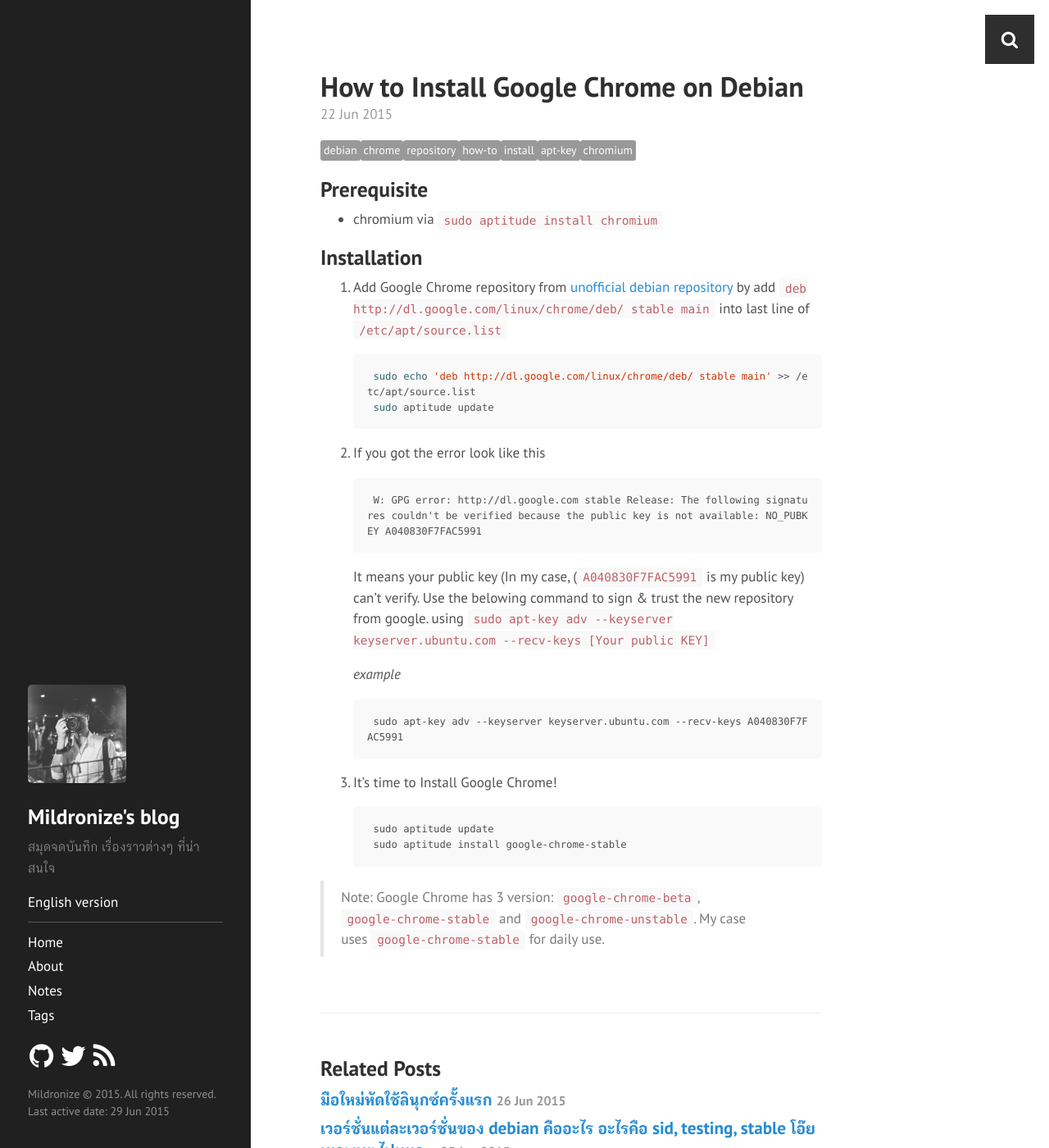
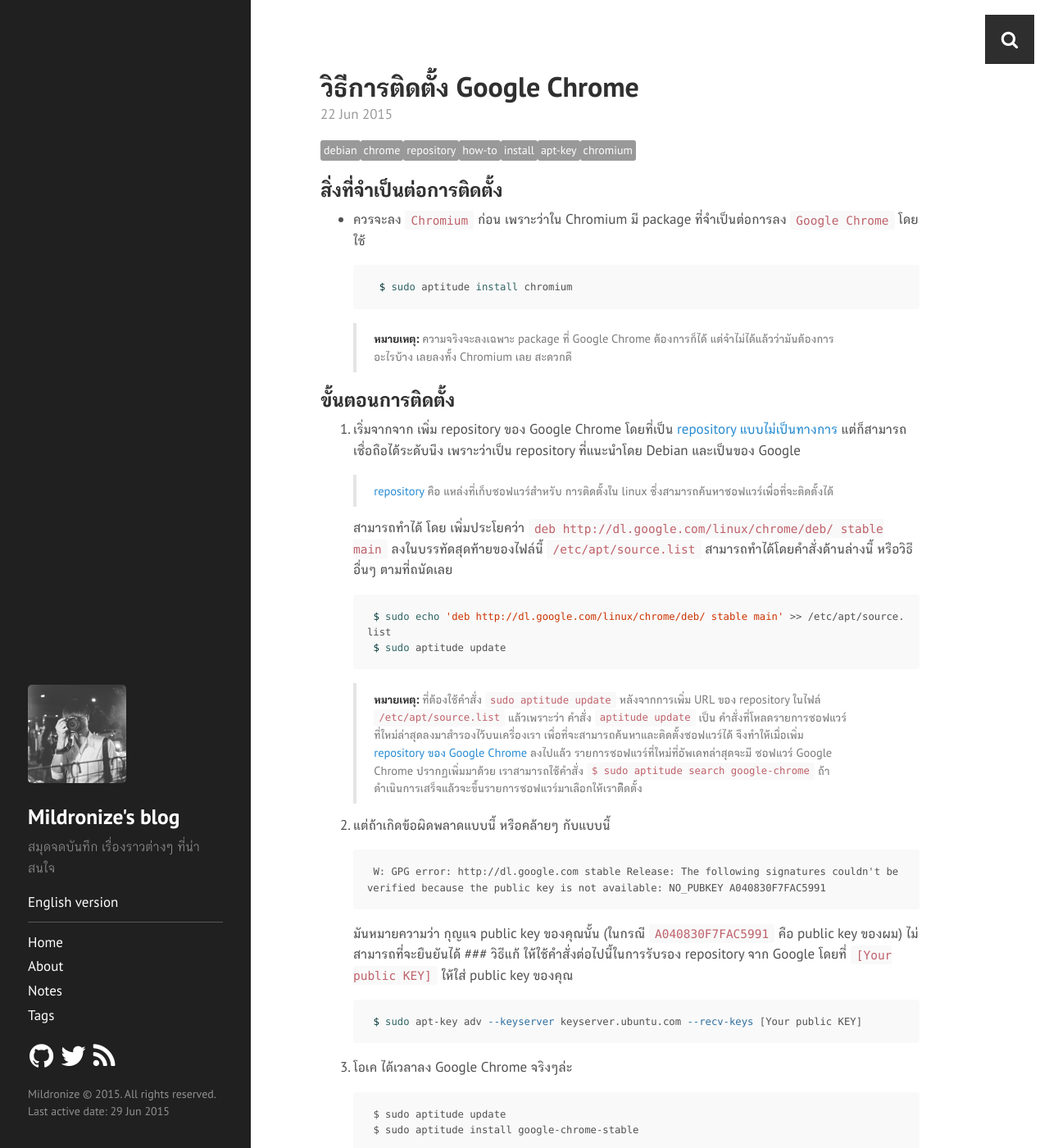
Before and after one commit to mildronize/th-legacy, a Jekyll site: the page built from _posts/2015-06-22-how-to-install-google-chrome-on-debian.md, in a window 1280 px wide and 1400 px high. Shown: the whole window at 82% size. Built offline with Jekyll 4.4.1, drawn with Linux system fonts in a browser that asks for light colours; Markdown is read by kramdown in place of the engine named in the settings; comment, search, counter and statistics services are not loaded; some of the changed text lies outside the part shown.

Commit message:
update thai lang post, fix css

````diff
--- a/_posts/2015-06-22-how-to-install-google-chrome-on-debian.md
+++ b/_posts/2015-06-22-how-to-install-google-chrome-on-debian.md
@@ -1,40 +1,54 @@
 ---
 layout: post
-title: How to Install Google Chrome on Debian
-description: Installation instuction by using Google repository, and troubleshooting a error of public key is not available.
+title: วิธีการติดตั้ง Google Chrome
+description: วิธีการติดตั้งทีละขั้นตอนผ่าน Google repository และการแก้ปัญหาข้อผิดพลากของ public key ในการเพิ่ม repository ใหม่
 tags: [debian, chrome, repository, how-to, install, apt-key, chromium]
 category: articles
 ---
 
-## Prerequisite
-- chromium via `sudo aptitude install chromium`
 
-## Installation
-1. Add Google Chrome repository from [unofficial debian repository](https://wiki.debian.org/UnofficialRepositories) by add `deb http://dl.google.com/linux/chrome/deb/ stable main` into last line of `/etc/apt/source.list`
+## สิ่งที่จำเป็นต่อการติดตั้ง
+- ควรจะลง `Chromium` ก่อน เพราะว่าใน Chromium มี package ที่จำเป็นต่อการลง `Google Chrome` โดยใช้
 
     ```bash
-    sudo echo 'deb http://dl.google.com/linux/chrome/deb/ stable main' >> /etc/apt/source.list
-    sudo aptitude update
+    $ sudo aptitude install chromium
     ```
 
-2. If you got the error look like this
+    >  **หมายเหตุ:** ความจริงจะลงเฉพาะ package ที่ Google Chrome ต้องการก็ได้ แต่จำไม่ได้แล้วว่ามันต้องการอะไรบ้าง เลยลงทั้ง Chromium เลย สะดวกดี
+
+## ขั้นตอนการติดตั้ง
+1. เริ่มจากจาก เพิ่ม repository ของ Google Chrome โดยที่เป็น [repository แบบไม่เป็นทางการ](https://wiki.debian.org/UnofficialRepositories)  แต่ก็สามารถเชื่อถือได้ระดับนึง เพราะว่าเป็น repository ที่แนะนำโดย Debian และเป็นของ Google
+
+    > [repository](https://wiki.debian.org/DebianRepository) คือ แหล่งที่เก็บซอฟแวร์สำหรับ การติดตั้งใน linux ซึ่งสามารถค้นหาซอฟแวร์เพื่อที่จะติดตั้งได้
+
+	สามารถทำได้ โดย เพิ่มประโยคว่า  `deb http://dl.google.com/linux/chrome/deb/ stable main` ลงในบรรทัดสุดท้ายของไฟล์นี้ `/etc/apt/source.list` สามารถทำได้โดยคำสั่งด้านล่างนี้ หรือวิธีอื่นๆ ตามที่ถนัดเลย
+
+    ```bash
+    $ sudo echo 'deb http://dl.google.com/linux/chrome/deb/ stable main' >> /etc/apt/source.list
+    $ sudo aptitude update
+    ```
+
+    >  **หมายเหตุ:** ที่ต้องใช้คำสั่ง `sudo aptitude update` หลังจากการเพิ่ม URL ของ repository ในไฟล์ `/etc/apt/source.list` แล้วเพราะว่า คำสั่ง `aptitude update` เป็น คำสั่งที่โหลดรายการซอฟแวร์ที่ใหม่ล่าสุดลงมาสำรองไว้บนเครื่องเรา เพื่อที่จะสามารถค้นหาและติดตั้งซอฟแวร์ได้ จึงทำให้เมื่อเพิ่ม [repository ของ Google Chrome](http://dl.google.com/linux/chrome/deb/) ลงไปแล้ว รายการซอฟแวร์ที่ใหม่ที่อัพเดทล่าสุดจะมี ซอฟแวร์ Google Chrome ปรากฏเพิ่มมาด้วย เราสามารถใช้คำสั่ง `$ sudo aptitude search google-chrome` ถ้าดำเนินการเสร็จแล้วจะขึ้นรายการซอฟแวร์มาเลือกให้เราติืดตั้ง
+
+2. แต่ถ้าเกิดข้อผิดพลาดแบบนี้ หรือคล้ายๆ กับแบบนี้
 
     ```
     W: GPG error: http://dl.google.com stable Release: The following signatures couldn't be verified because the public key is not available: NO_PUBKEY A040830F7FAC5991
     ```
-    It means your public key (In my case, (`A040830F7FAC5991` is my public key) can't verify. Use the belowing command to sign & trust the new repository from google. using `sudo apt-key adv --keyserver keyserver.ubuntu.com --recv-keys [Your public KEY]`
 
-    *example*
+    มันหมายความว่า กุญแจ public key ของคุณนั้น (ในกรณี `A040830F7FAC5991` คือ public key ของผม) ไม่สามารถที่จะยืนยันได้
+    ### วิธีแก้
+    ให้ใช้คำสั่งต่อไปนี้ในการรับรอง repository จาก Google โดยที่ `[Your public KEY]` ให้ใส่ public key ของคุณ
+
+    ```bash
+    $ sudo apt-key adv --keyserver keyserver.ubuntu.com --recv-keys [Your public KEY]
+    ```
+
+3. โอเค ได้เวลาลง Google Chrome จริงๆล่ะ
 
     ```
-    sudo apt-key adv --keyserver keyserver.ubuntu.com --recv-keys A040830F7FAC5991
+    $ sudo aptitude update
+    $ sudo aptitude install google-chrome-stable
     ```
 
-3. It's time to Install Google Chrome!
-
-    ```
-    sudo aptitude update
-    sudo aptitude install google-chrome-stable
-    ```
-
-> Note: Google Chrome has 3 version: `google-chrome-beta`, `google-chrome-stable` and `google-chrome-unstable`. My case uses `google-chrome-stable` for daily use.
+> **หมายเหตุ:**: Google Chrome มีทั้งหมด 3 รุ่น คือ `google-chrome-beta`, `google-chrome-stable` และ `google-chrome-unstable` ก็คือ รุ่นทดลองใช้งาน(beta), รุ่นเสถียรแล้ว(stable) และ รุ่นไม่เสถียร(unstable) ตามลำดับ โดย รุ่นทดลองใช้งานกับรุ่นไม่เสถียร อาจจะมีบัค(ข้อผิดพลาด)บ้าง โดยเฉพาะในรุ่นไม่เสถียรจะมีมากสุด แต่ในขณะเดีัยวกันจะได้ความสามารถที่ใหม่กว่า ขึ้นอยู่กับความต้องการเลย เนื่องจากผมต้องใช้งานบ่อยเลยเลือกรุ่นเสถียรแทน (`google-chrome-stable`)
--- a/public/css/hyde.css
+++ b/public/css/hyde.css
@@ -36,12 +36,12 @@ html {
 }
 @media (min-width: 48em) {
   html {
-    font-size: 16px;
+/*    font-size: 16px;*/
   }
 }
 @media (min-width: 58em) {
   html {
-    font-size: 20px;
+/*    font-size: 20px;*/
   }
 }
 
--- a/public/css/mildronize.css
+++ b/public/css/mildronize.css
@@ -47,6 +47,17 @@ html {
       width:95%;
   }
 }
+
+@media (min-width: 48em) {
+  .content {
+    max-width: 45rem;
+  }
+}
+
+blockquote {
+  font-size: 85%;
+}
+
 .search-container{
     margin: 0px 10px 0px 0px;
     padding: 8px;
--- a/public/css/poole.css
+++ b/public/css/poole.css
@@ -54,7 +54,7 @@ html {
 }
 @media (min-width: 38em) {
   html {
-    font-size: 20px;
+/*    font-size: 20px;*/
   }
 }
 
@@ -215,6 +215,7 @@ blockquote {
   padding: .5rem 1rem;
   margin: .8rem 0;
   color: #7a7a7a;
+  font-size: 85%;
   border-left: .25rem solid #e5e5e5;
 }
 blockquote p:last-child {
````
